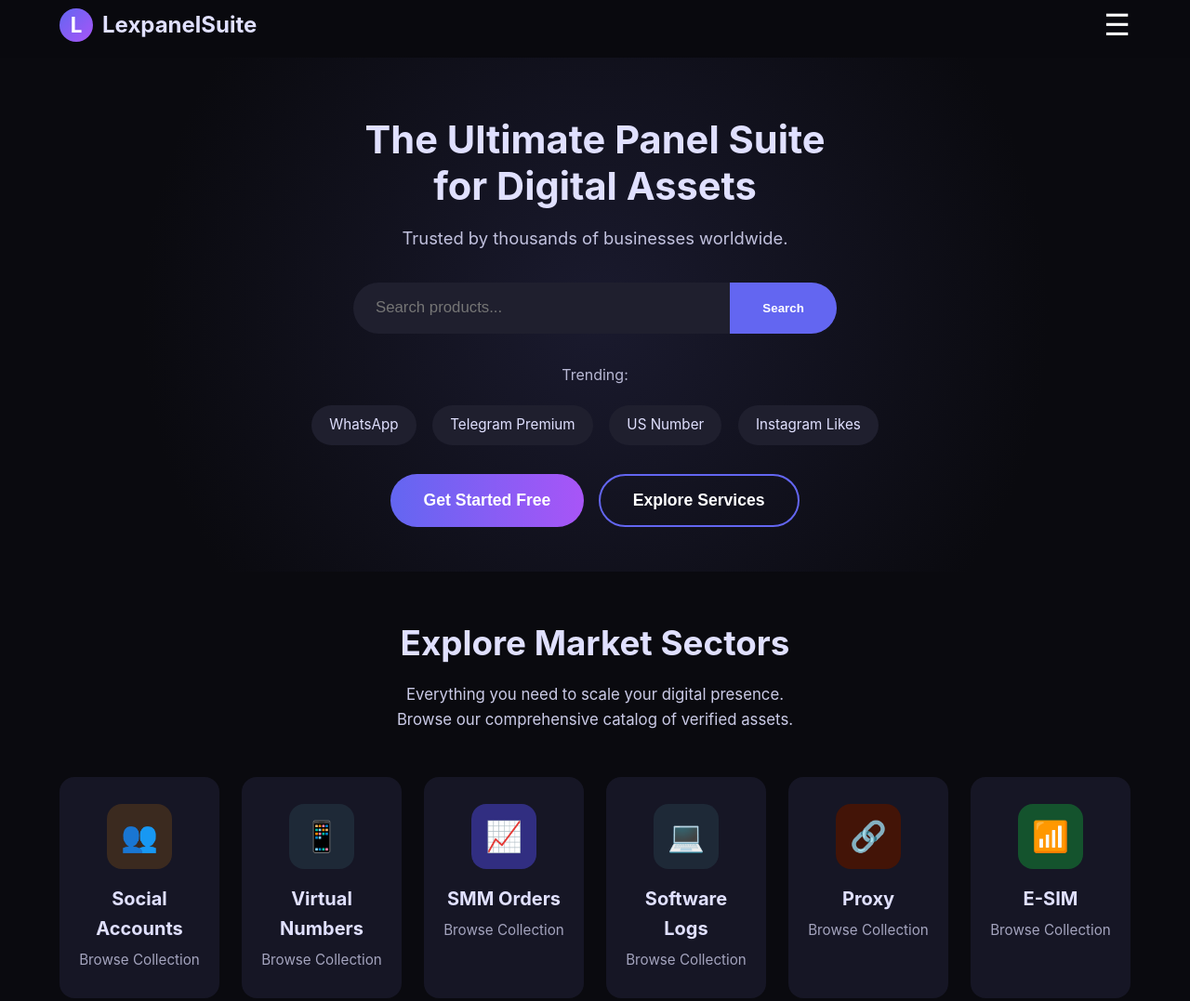
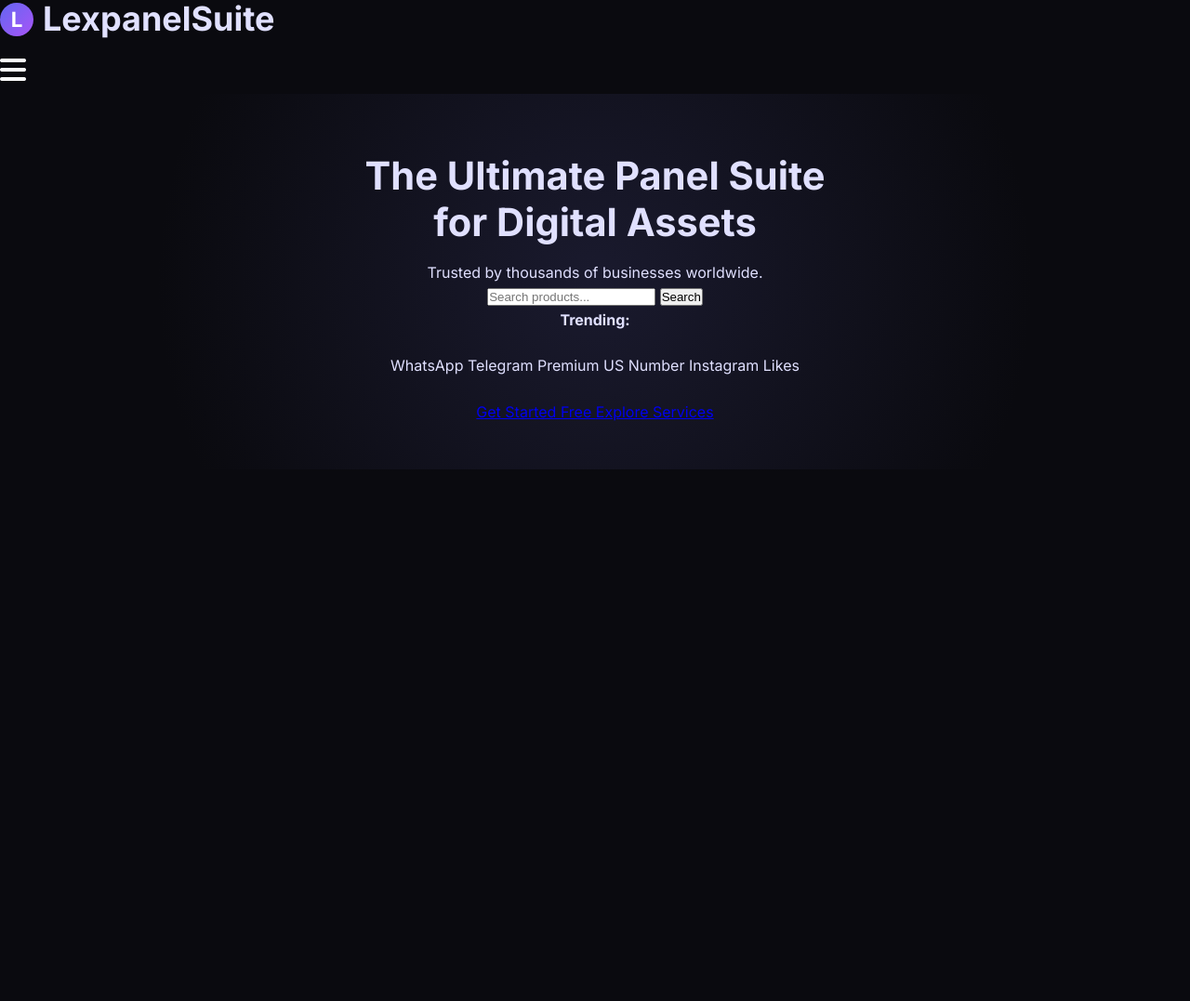
Before and after one commit to danielidoghe-beep/LexpanelSuite, a plain HTML site: page index.html in a window 1280 px wide. Shown: the part 8-1085 px from the top of the page at 93% size. After the commit the page ends 800 px from the top, so only its background shows below. Drawn offline with Linux system fonts and the light colour scheme.

Commit message:
Refactor index.html structure and content

```diff
--- a/index.html
+++ b/index.html
@@ -1,145 +1,117 @@
 <!DOCTYPE html>
 <html lang="en">
 <head>
-  <meta charset="UTF-8" />
-  <meta name="viewport" content="width=device-width, initial-scale=1.0"/>
+<meta charset="UTF-8">
+<meta name="viewport" content="width=device-width, initial-scale=1.0">
+
 <title>LexpanelSuite</title>
-  <link rel="stylesheet" href="style.css" />
+
+<link rel="preconnect" href="https://fonts.googleapis.com">
+<link rel="preconnect" href="https://fonts.gstatic.com" crossorigin>
+
+<link href="https://fonts.googleapis.com/css2?family=Inter:wght@300;400;500;600;700;800&display=swap" rel="stylesheet">
+
+<link rel="stylesheet"
+href="https://cdnjs.cloudflare.com/ajax/libs/font-awesome/6.7.2/css/all.min.css">
+
+<link rel="stylesheet" href="style.css">
+
 </head>
+
 <body>
-  <!-- Header -->
+
 <header>
-    <nav class="navbar">
+
 <div class="logo">
-        <span class="logo-circle">L</span>
-        <span>LexpanelSuite</span>
+
+<div class="logo-circle">
+L
 </div>
-      <button class="menu-btn" id="menuBtn">☰</button>
-    </nav>
+
+<h2>LexpanelSuite</h2>
+
+</div>
+
+<div class="menu-btn">
+
+<i class="fa-solid fa-bars"></i>
+
+</div>
+
 </header>
 
-  <!-- Hero -->
+
 <section class="hero">
-    <h1>The Ultimate Panel Suite<br>for Digital Assets</h1>
-    <p class="subtitle">Trusted by thousands of businesses worldwide.</p>
 
-    <div class="search-container">
-      <input type="text" placeholder="Search products..." class="search-input" />
-      <button class="search-btn">Search</button>
+<div class="background-lines"></div>
+
+<h1>
+
+The Ultimate Panel Suite
+<br>
+for Digital Assets
+
+</h1>
+
+<p>
+
+Trusted by thousands of businesses worldwide.
+
+</p>
+
+<div class="search-box">
+
+<input
+type="text"
+placeholder="Search products...">
+
+<button>
+
+Search
+
+</button>
+
 </div>
 
+
+<h4 class="trend-title">
+
+Trending:
+
+</h4>
+
 <div class="trending">
-      <p>Trending:</p>
-      <div class="trending-tags">
+
 <span>WhatsApp</span>
+
 <span>Telegram Premium</span>
+
 <span>US Number</span>
+
 <span>Instagram Likes</span>
-      </div>
+
 </div>
 
-    <div class="cta">
-      <button class="btn-primary" id="getStartedBtn">Get Started Free</button>
-      <button class="btn-secondary">Explore Services</button>
+
+<div class="hero-buttons">
+
+<a href="#" class="start">
+
+Get Started Free
+
+</a>
+
+<a href="#" class="explore">
+
+Explore Services
+
+</a>
+
 </div>
+
 </section>
 
-  <!-- Market Sectors -->
-  <section class="sectors">
-    <h2>Explore Market Sectors</h2>
-    <p class="section-desc">Everything you need to scale your digital presence.<br>Browse our comprehensive catalog of verified assets.</p>
+<script src="script.js"></script>
 
-    <div class="grid">
-      <div class="card">
-        <div class="service-icon social">👥</div>
-        <h3>Social Accounts</h3>
-        <p>Browse Collection</p>
-      </div>
-      <div class="card">
-        <div class="service-icon numbers">📱</div>
-        <h3>Virtual Numbers</h3>
-        <p>Browse Collection</p>
-      </div>
-      <div class="card">
-        <div class="service-icon smm">📈</div>
-        <h3>SMM Orders</h3>
-        <p>Browse Collection</p>
-      </div>
-      <div class="card">
-        <div class="service-icon logs">💻</div>
-        <h3>Software Logs</h3>
-        <p>Browse Collection</p>
-      </div>
-      <div class="card">
-        <div class="service-icon proxy">🔗</div>
-        <h3>Proxy</h3>
-        <p>Browse Collection</p>
-      </div>
-      <div class="card">
-        <div class="service-icon esim">📶</div>
-        <h3>E-SIM</h3>
-        <p>Browse Collection</p>
-      </div>
-    </div>
-  </section>
-
-  <!-- Ready to Get Started -->
-  <section class="ready">
-    <div class="ready-box">
-      <h2>Ready to get started?</h2>
-      <p>Join thousands of users leveraging our platform for secure verification and growth.</p>
-      <button class="btn-primary" id="readyBtn">Get Started →</button>
-    </div>
-  </section>
-
-  <!-- Footer -->
-  <footer>
-    <div class="footer-inner">
-      <div class="logo">LexpanelSuite</div>
-      <p>Your trusted platform for virtual numbers and social media marketing services.</p>
-
-      <div class="footer-columns">
-        <div>
-          <h4>SERVICES</h4>
-          <ul>
-            <li>Virtual Numbers</li>
-            <li>SMM Services</li>
-            <li>Social Accounts</li>
-          </ul>
-        </div>
-        <div>
-          <h4>SUPPORT</h4>
-          <ul>
-            <li>Help Center</li>
-            <li>Documentation</li>
-            <li>Contact Us</li>
-          </ul>
-        </div>
-        <div>
-          <h4>LEGAL</h4>
-          <ul>
-            <li>Terms of Service</li>
-            <li>Privacy Policy</li>
-          </ul>
-        </div>
-      </div>
-    </div>
-    <div class="bottom-bar">
-      lexpanelsuite.com
-    </div>
-  </footer>
-
-  <!-- Mobile Menu -->
-  <div class="mobile-menu" id="mobileMenu">
-    <button class="close-btn" id="closeMenu">✕</button>
-    <ul>
-      <li><a href="#">Home</a></li>
-      <li><a href="#">Services</a></li>
-      <li><a href="#">Support</a></li>
-      <li><a href="login.html">Login</a></li>
-    </ul>
-  </div>
-
-  <script src="script.js"></script>
 </body>
 </html>
```
Lines whose indentation alone changed are shown as unchanged.
